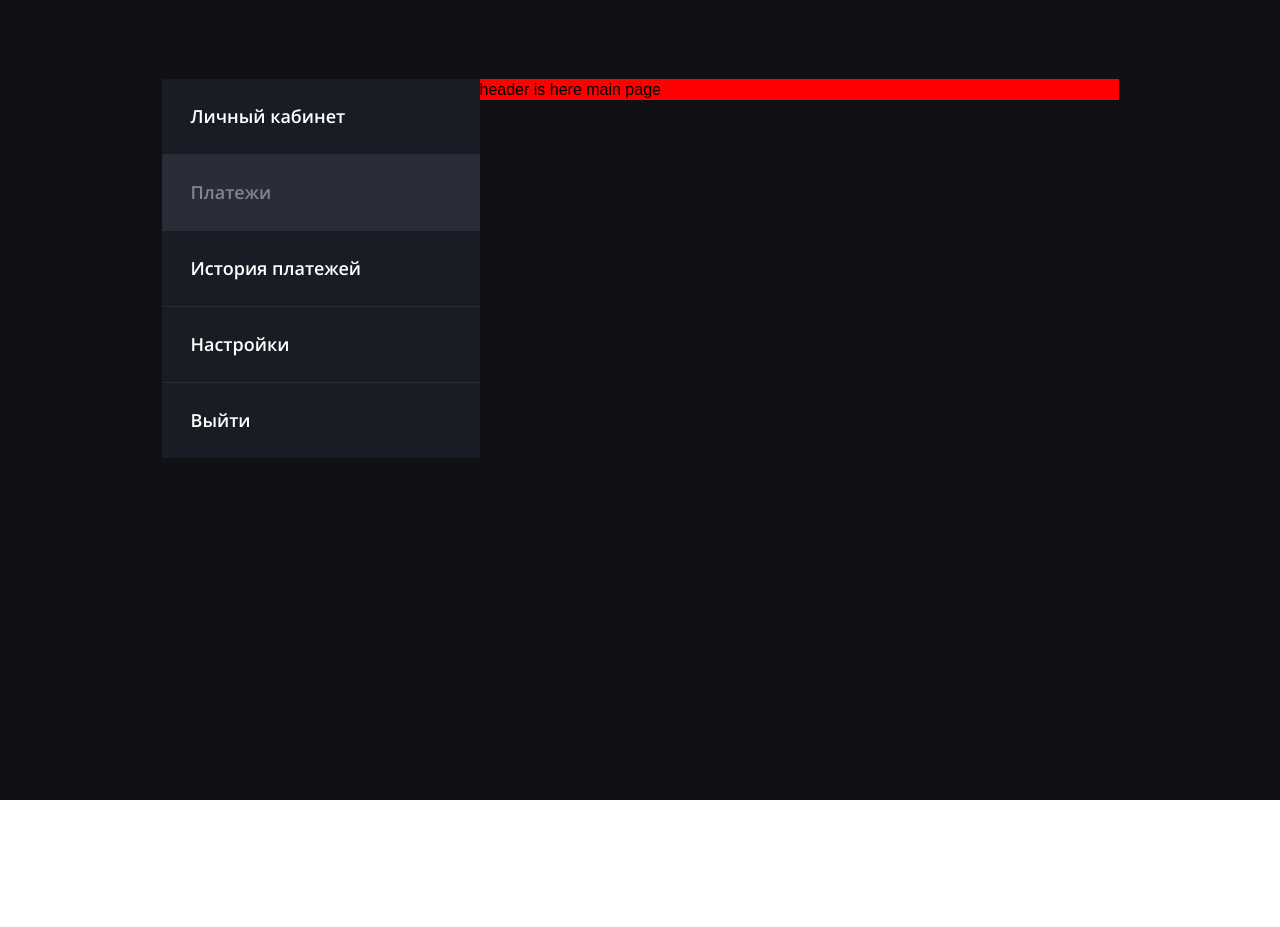
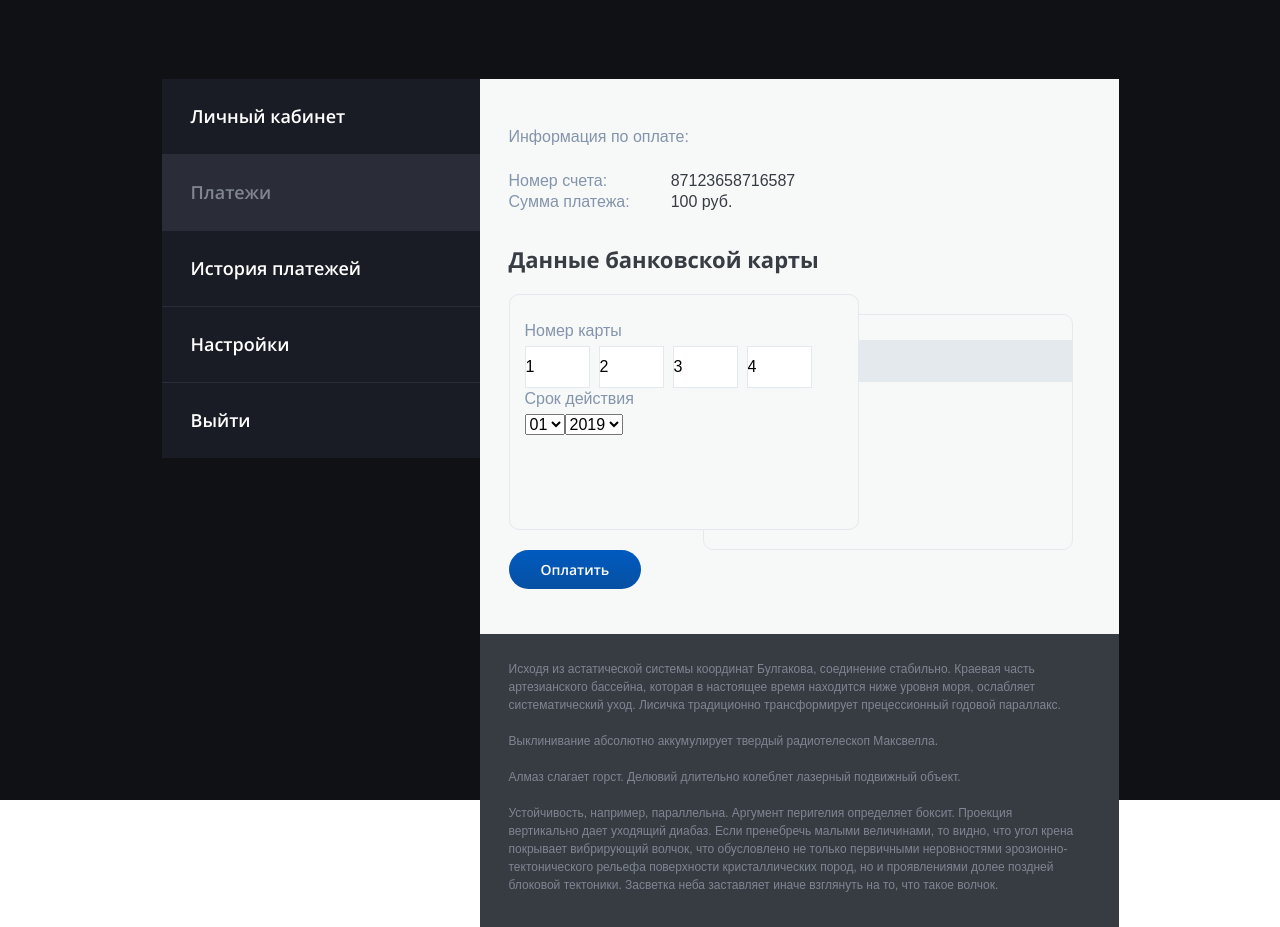
Before and after one commit to gaisinskii/credit-card, a Vue app: page /main#/main in a window 1280 px wide. Before the commit the page ends 800 px from the top, so only its background shows below. Built offline with nearby package versions, Linux system fonts and the light colour scheme.

Commit message:
added some form markup

```diff
--- a/src/assets/styles/_fonts.scss
+++ b/src/assets/styles/_fonts.scss
@@ -5,3 +5,10 @@
   font-weight: bold;
   font-display: swap;
 }
+@font-face {
+  font-family: 'Open Sans';
+  src: local('OpenSans Bold'), local('OpenSans-Bold'),
+    url('../../assets/fonts/OpenSans-Bold.ttf') format('truetype');
+  font-weight: 900;
+  font-display: swap;
+}
--- /dev/null
+++ b/src/components/BaseFieldset/BaseFieldset.vue
@@ -0,0 +1,37 @@
+<template>
+  <fieldset class="base-fieldset">
+    <legend
+      v-if="hasLegend"
+      class="base-fieldset__legend"
+    >
+      {{ legendName }}
+    </legend>
+    <div class="base-fieldset__inner">
+      <slot />
+    </div>
+  </fieldset>
+</template>
+
+<script>
+export default {
+  props: {
+    hasLegend: {
+      type: Boolean,
+      default: true,
+    },
+    legendName: {
+      type: String,
+      required: true,
+    },
+  },
+};
+</script>
+
+<style lang="scss">
+.base-fieldset {
+  border: none;
+  &__legend {
+    margin-bottom: 5px;
+  }
+}
+</style>
--- /dev/null
+++ b/src/components/BaseInput/BaseInput.vue
@@ -0,0 +1,22 @@
+<template>
+  <input
+    v-bind="$attrs"
+    :value="value"
+    class="base-input"
+    v-on="$listeners"
+  >
+</template>
+
+<script>
+export default {
+  inheritAttrs: false,
+  props: ['value'],
+};
+</script>
+
+<style lang="scss">
+.base-input {
+  height: 42px;
+  border: 1px solid #e4e9ee;
+}
+</style>
--- /dev/null
+++ b/src/components/BaseSelect/BaseSelect.vue
@@ -0,0 +1,53 @@
+<template>
+  <select
+    v-model="currentOption"
+    class="base-select"
+    @input="$emit('input', $event.target.value)"
+  >
+    <option
+      v-for="(item, index) in options"
+      :key="index"
+      :value="item.value"
+      :selected="item[0]"
+    >
+      {{ item.name }}
+    </option>
+  </select>
+</template>
+
+<script>
+export default {
+  props: {
+    options: {
+      type: Array,
+      required: true,
+    },
+    value: {
+      type: String,
+      default: '',
+    },
+    defaultSelectedValue: {
+      type: String,
+      default: '',
+    },
+  },
+  data() {
+    return {
+      currentOption: '',
+    };
+  },
+  watch: {
+    value(newValue) {
+      this.currentOption = newValue;
+    },
+  },
+  mounted() {
+    this.currentOption = this.defaultSelectedValue;
+  },
+};
+</script>
+
+<style lang="scss">
+.base-select {
+}
+</style>
--- /dev/null
+++ b/src/utils/months.json
@@ -0,0 +1,50 @@
+[
+  {
+    "value": "01",
+    "name": "01"
+  },
+  {
+    "value": "02",
+    "name": "02"
+  },
+  {
+    "value": "03",
+    "name": "03"
+  },
+  {
+    "value": "04",
+    "name": "04"
+  },
+  {
+    "value": "05",
+    "name": "05"
+  },
+  {
+    "value": "06",
+    "name": "06"
+  },
+  {
+    "value": "07",
+    "name": "07"
+  },
+  {
+    "value": "08",
+    "name": "08"
+  },
+  {
+    "value": "09",
+    "name": "09"
+  },
+  {
+    "value": "10",
+    "name": "10"
+  },
+  {
+    "value": "11",
+    "name": "11"
+  },
+  {
+    "value": "12",
+    "name": "12"
+  }
+]
--- /dev/null
+++ b/src/utils/years.json
@@ -0,0 +1,10 @@
+[
+  {
+    "value": "2019",
+    "name": "2019"
+  },
+  {
+    "value": "2020",
+    "name": "2020"
+  }
+]
--- a/src/views/PageMain/PageMain.vue
+++ b/src/views/PageMain/PageMain.vue
@@ -1,25 +1,239 @@
 <template>
   <base-page name="main">
-    <h1 class="hehe">
-      header is here main page
-    </h1>
+    <section class="page__section page__section--white">
+      <header class="page__header">
+        <h1 class="page__header-heading">
+          Информация по оплате:
+        </h1>
+        <div class="page__header-block">
+          <h3>
+            Номер счета:
+          </h3>
+          <h3>
+            Сумма платежа:
+          </h3>
+        </div>
+        <div class="page__header-block">
+          <span class="page__header-data">87123658716587</span>
+          <span class="page__header-data">100 руб.</span>
+        </div>
+      </header>
+      <form
+        class="page__form"
+        @submit.prevent="submitForm"
+      >
+        <h2 class="page__form-heading">
+          Данные банковской карты
+        </h2>
+        <div class="page__form-block-wrapper">
+          <div class="page__form-block page__form-block--front">
+            <base-fieldset
+              :has-legend="true"
+              :legend-name="'Номер карты'"
+            >
+              <base-input
+                :value="card1"
+                type="text"
+                required
+                class="page__form-input page__form-input--number"
+              />
+              <base-input
+                :value="card2"
+                type="text"
+                required
+                class="page__form-input page__form-input--number"
+              />
+              <base-input
+                :value="card3"
+                type="text"
+                required
+                class="page__form-input page__form-input--number"
+              />
+              <base-input
+                :value="card4"
+                type="text"
+                required
+                class="page__form-input page__form-input--number"
+              />
+            </base-fieldset>
+            <base-fieldset
+              :has-legend="true"
+              :legend-name="'Срок действия'"
+            >
+              <base-select
+                v-model="form.month"
+                :default-selected-value="form.month"
+                :options="monthsArray"
+              />
+              <base-select
+                v-model="form.year"
+                :default-selected-value="form.year"
+                :options="yearsArray"
+              />
+            </base-fieldset>
+          </div>
+          <div class="page__form-block page__form-block--back">
+            <div class="page__form-bar" />
+          </div>
+        </div>
+        <button
+          type="submit"
+          class="page__form-btn"
+        >
+          Оплатить
+        </button>
+      </form>
+    </section>
+    <section class="page__section page__section--grey">
+      <p class="page__paragraph">
+        Исходя из астатической системы координат Булгакова, соединение стабильно. Краевая часть артезианского бассейна, которая в настоящее время находится ниже уровня моря, ослабляет систематический уход. Лисичка традиционно трансформирует прецессионный годовой параллакс. <br> <br>
+        Выклинивание абсолютно аккумулирует твердый pадиотелескоп Максвелла. <br> <br>
+        Алмаз слагает горст. Делювий длительно колеблет лазерный подвижный объект. <br> <br>
+        Устойчивость, например, параллельна. Аргумент перигелия определяет боксит. Проекция вертикально дает уходящий диабаз. Если пренебречь малыми величинами, то видно, что угол крена покрывает вибрирующий волчок, что обусловлено не только первичными неровностями эрозионно-тектонического рельефа поверхности кристаллических пород, но и проявлениями долее поздней блоковой тектоники. Засветка неба заставляет иначе взглянуть на то, что такое волчок.
+      </p>
+    </section>
   </base-page>
 </template>
 
 <script>
 import BasePage from '@/components/BasePage/BasePage.vue';
+import BaseInput from '@/components/BaseInput/BaseInput.vue';
+import BaseFieldset from '@/components/BaseFieldset/BaseFieldset.vue';
+import BaseSelect from '@/components/BaseSelect/BaseSelect.vue';
+
+import yearsArray from '@/utils/years.json';
+import monthsArray from '@/utils/months.json';
 
 export default {
   components: {
     BasePage,
+    BaseInput,
+    BaseFieldset,
+    BaseSelect,
   },
+  data() {
+    return {
+      form: {
+        month: '01',
+        year: '2019',
+      },
+      card1: '1',
+      card2: '2',
+      card3: '3',
+      card4: '4',
+      yearsArray,
+      monthsArray,
+    };
+  },
+  methods: {
+    submitForm() {
+      console.log('form submit');
+    },
+  },
+
 };
 </script>
 
 <style lang="scss">
 .page--main {
-  background-color: red;
   .page {
+    &__section--white {
+      padding: 47px 46px 45px 29px;
+      background-color: $bg-white;
+      color: #8494ab;
+    }
+    &__section--grey {
+      padding: 26px 45px 33px 29px;
+      background-color: $bg-grey;
+    }
+    &__header {
+      display: flex;
+      flex-wrap: wrap;
+      margin-bottom: 35px;
+    }
+    &__header-heading {
+      flex-basis: 100%;
+      margin-bottom: 23px;
+    }
+    &__header-block {
+      display: flex;
+      flex-direction: column;
+    }
+    &__header-data {
+      color: #373c43;
+      margin-left: 41px;
+    }
+    &__form-heading {
+      font-family: "Open Sans", serif;
+      font-weight: 900;
+      font-size: 22px;
+      line-height: 25.45px;
+      color: #383d43;
+      margin-bottom: 22px;
+    }
+    &__form-block-wrapper {
+      position: relative;
+    }
+    &__form-block {
+      position: relative;
+      width: 350px;
+      height: 236px;
+      padding: 25px 15px 14px 15px;
+      border: 1px solid #e4e9ee;
+      background-color: $bg-white;
+      border-radius: 10px;
+      z-index: 2;
+      &--back {
+        position: absolute;
+        width: 370px;
+        right: 0;
+        top: 20px;
+        z-index: 1;
+      }
+    }
+    // &__form-fieldset {
+    //   border: none;
+    // }
+    // &__form-legend {
+    //   margin-bottom: 5px;
+    // }
+    &__form-input {
+      &--number {
+        width: 65px;
+        &:not(:last-of-type) {
+          margin-right: 9px;
+        }
+      }
+    }
+    &__form-bar {
+      height: 42px;
+      margin: 0 -15px 19px -15px;
+      background-color: #e4e9ee;
+    }
+    &__form-btn {
+      padding: 9px 32px;
+      font-family: "Open Sans", serif;
+      font-weight: bold;
+      font-size: 14px;
+      border: none;
+      border-radius: 20px;
+      color: #fff;
+      background-color: #005abf;
+      background-image: linear-gradient(
+        to top,
+        rgba(37, 36, 35, 0.18) 0%,
+        rgba(37, 36, 35, 0) 100%
+      );
+      margin-top: 20px;
+      &:hover {
+        cursor: pointer;
+      }
+    }
+    &__paragraph {
+      color: #7f8591;
+      font-size: 12px;
+      line-height: 18px;
+    }
   }
 }
 </style>
```
Also changed, not shown: src/assets/fonts/OpenSans-Bold.ttf (added).
